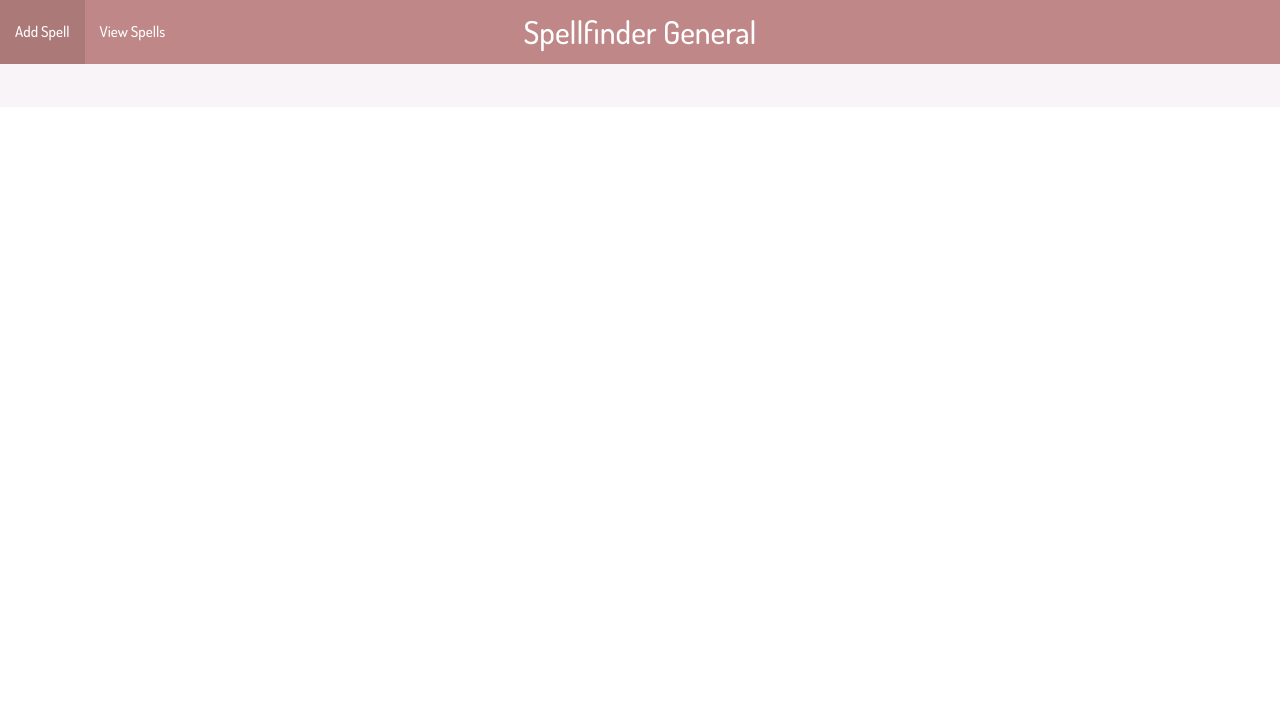
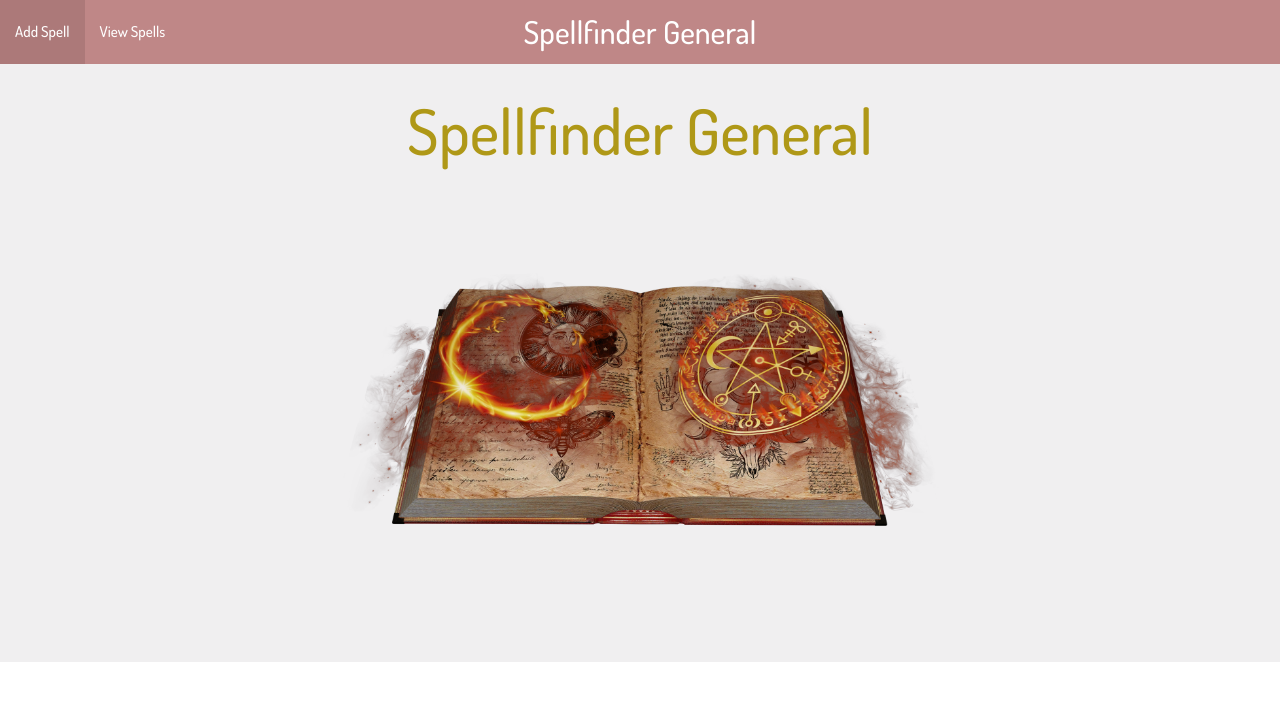
Before and after one commit to JackSnowdon/spellbook, a Flask app: page / in a window 1280 px wide. Shown: the top 701 px of the page. Run offline with Flask 2, Linux system fonts and the light colour scheme; data that the repository does not hold is empty; some libraries are stand-ins or nearby versions.

Commit message:
added and began to style landing page

```diff
--- a/app.py
+++ b/app.py
@@ -24,6 +24,10 @@ mongo = PyMongo(app)
 # Read
 
 @app.route('/')
+@app.route('/index')
+def index ():
+    return render_template("index.html")
+
 @app.route('/browse_spells')
 def browse_spells():
     return render_template("view_spells.html", spells=mongo.db.spells.find())
--- a/static/css/style.css
+++ b/static/css/style.css
@@ -6,16 +6,19 @@
     background-color: #bf8787
 }
 
-
 /* background colors */
 
 .bg-color {
-    background-color: #f9f4f7;
+    background-color: #F0EFF0;
     min-height: 100%;
     min-width: 1024px
 }
 
-/* fonts */
+/* fonts + text helpers */
+
+.center-text {
+    text-align: center;
+}
 
 .body-text{
     font-family: 'Dosis', sans-serif;
@@ -31,15 +34,30 @@
     font-weight: 700
 }
 
+
+/* headers */
+
+.page-header{
+    margin-top: 0;
+}
+
+/* index */
+
+.landing-image {
+  width: 100%;
+  max-width: 700px;
+  height: auto;
+}
+
 /* view spells */
 
 .spell-box {
     width: 350px;
     min-height: 475px;
     background: url(../img/spellcard_bg.png);
-    background-position: center; /* Center the image */
-    background-repeat: no-repeat; /* Do not repeat the image */
-    background-size: cover; /* Resize the background image to cover the entire container */
+    background-position: center;
+    background-repeat: no-repeat;
+    background-size: cover;
     padding: 10px 25px;
     -webkit-box-shadow: 3px 6px 13px -12px rgba(115,16,16,1);
     -moz-box-shadow: 3px 6px 13px -12px rgba(115,16,16,1);
--- a/templates/add_spell.html
+++ b/templates/add_spell.html
@@ -1,5 +1,5 @@
 {% extends 'base.html'%} {% block content %}
-<h2 class="input-text">Add spell</h2>
+<h2 class="input-text page-header">Add spell</h2>
 <div class="row">
     <form action="{{ url_for('insert_spell') }}" method="POST" class="col s12">
         <div class="row">
--- a/templates/base.html
+++ b/templates/base.html
@@ -15,7 +15,7 @@
     <header>
         <nav>
             <div class="nav-wrapper body-text nav-color">
-                <a href="{{url_for('browse_spells')}}" class="brand-logo center">Spellfinder General</a>
+                <a href="{{url_for('index')}}" class="brand-logo center">Spellfinder General</a>
                 <ul id="nav-mobile" class="left hide-on-med-and-down">
                     <li><a href="{{url_for('add_spell')}}">Add Spell</a></li>
                     <li><a href="{{url_for('browse_spells')}}">View Spells</a></li>
--- a/templates/edit_spell.html
+++ b/templates/edit_spell.html
@@ -4,7 +4,7 @@
 
 
 
-<h2 class="input-text">Edit spell</h2>
+<h2 class="input-text page-header">Edit spell</h2>
 <div class="row">
     <form action="{{url_for('update_spell', spell_id=spell._id) }}" method="POST" class="col s12">
         <div class="row">
--- /dev/null
+++ b/templates/index.html
@@ -0,0 +1,17 @@
+{% extends 'base.html'%} {% block content %}
+
+<div class="container center-text">
+    <div class="row">
+        <div class="col s12">
+            <h1>Spellfinder General</h1>
+        </div>
+    </div>
+    <div class="row">
+        <div class="col s12">
+            <img src="/static/img/spellbook.png" class="landing-image">
+        </div>
+    </div>
+</div>
+
+
+<br>{% endblock %}
```
Also changed, not shown: static/img/spellbook.png (added).
